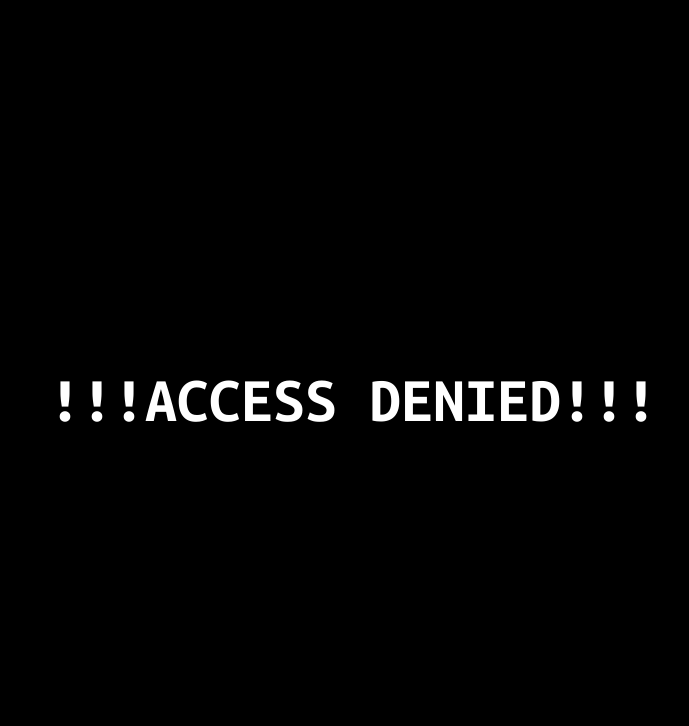
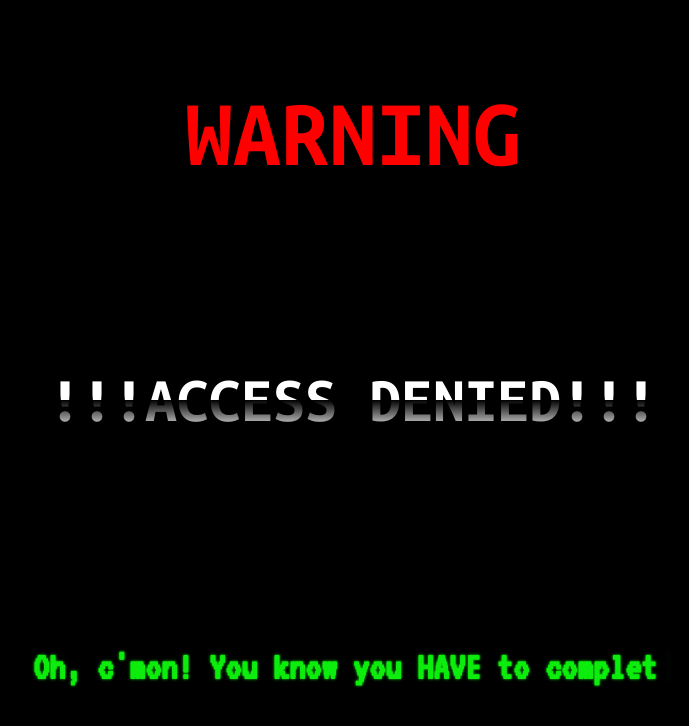
Before and after one commit to pdLeal/portfolioVwn, a React (Vite) app: page /denied in a window 1280 px wide. Shown: the top 726 px of the page, without its empty margins (287-976 px from the left). Built offline with nearby package versions, Linux system fonts and the light colour scheme.

Commit message:
warning and tease are displayed correctly

```diff
--- a/src/pages/denied/Denied.jsx
+++ b/src/pages/denied/Denied.jsx
@@ -1,11 +1,19 @@
 import React from 'react';
 import * as S from './Denied_Style';
+import TypeEfct from '../../components/TypeEfct';
+
 
 function Denied() {
   return (
     <S.Main>
-      <S.H2 $direction='toRight'>!!!ACCESS DENIED!!!</S.H2>
-      <S.H2 $direction='toLeft'>!!!ACCESS DENIED!!!</S.H2>
+      <S.H1>WARNING</S.H1>
+      <S.Container>
+        <S.H2 $direction='toRight'>!!!ACCESS DENIED!!!</S.H2>
+        <S.H2>!!!ACCESS DENIED!!!</S.H2>
+      </S.Container>
+      <S.Tease>
+        <TypeEfct text={['', 'Oh, c\'mon! You know you HAVE to complete the challenge to see what you want --"']} />
+      </S.Tease>
     </S.Main>
   )
 }
--- a/src/pages/denied/Denied_Style.jsx
+++ b/src/pages/denied/Denied_Style.jsx
@@ -1,8 +1,21 @@
 import styled, { keyframes, css } from "styled-components";
+import { H3 } from '../../components/hello/Hello_Style';
 
 export const Main = styled.main`
+    height: 100vh;
+    display: grid;
+    grid-template-rows: repeat(3, 1fr);
+    justify-items: center;
+    align-items: center;
+`;
+
+export const H1 = styled.h1`
+    font-size: clamp(2rem, 7vw + 1rem, 6rem);
+    color: red;
+`;
+
+export const Container = styled.main`
     width: 100%;
-    height: 100vh;
     display: flex;
     justify-content: center;
     align-items: center;
@@ -42,8 +55,15 @@ export const H2 = styled.h2`
         } else {
             return css`
                 animation: ${slideToLeft} var(--animation-duration) var(--animation-timing) forwards;
-                mask-image: linear-gradient(to top, black 50%, transparent 50%);
+                mask-image: linear-gradient(to top, black 0%, transparent 50%);
             `
         }
     }}
 `;
+
+export const Tease = styled(H3)`
+    font-family: "VT323", monospace;
+    margin-inline: auto;
+    max-width: 80%;
+    text-align: center;
+`;
```
